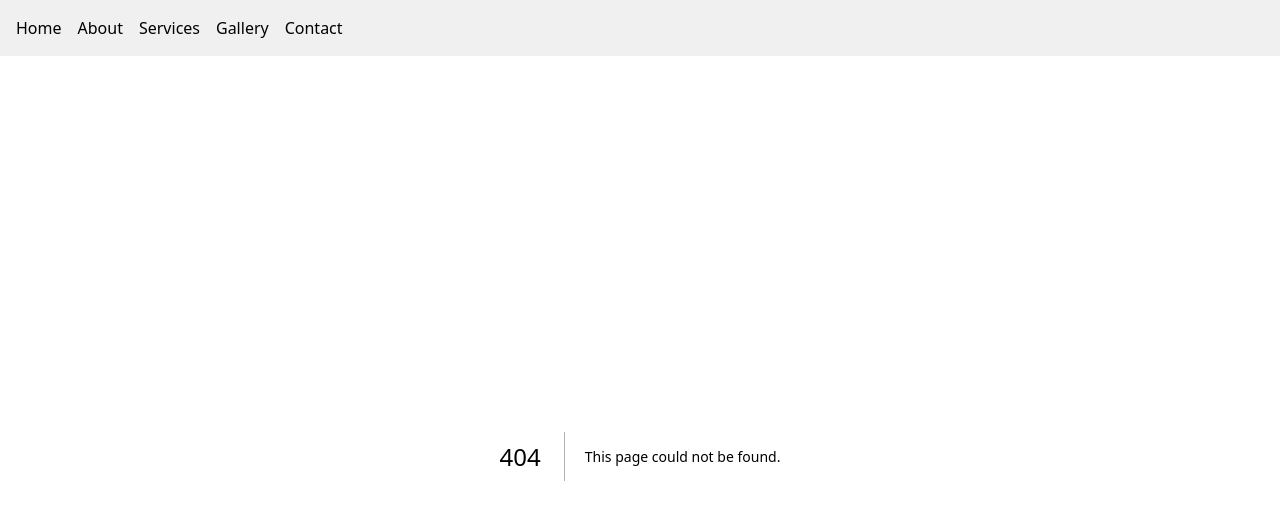
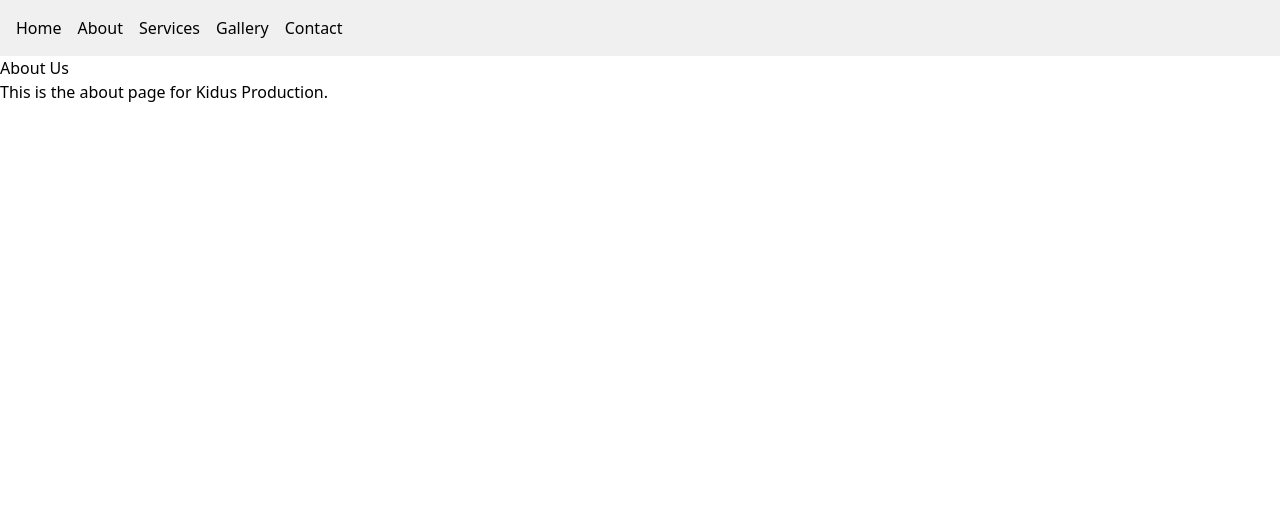
Before and after one commit to anon381/kidus-production, a Next.js app: page /about in a window 1280 px wide. Before the commit this address had no page. Shown: the top 520 px of the page. Built offline with nearby package versions, Linux system fonts and the light colour scheme.

Commit message:
Add About page

```diff
--- /dev/null
+++ b/src/app/about/page.tsx
@@ -0,0 +1,10 @@
+import React from "react";
+
+export default function About() {
+  return (
+    <main>
+      <h1>About Us</h1>
+      <p>This is the about page for Kidus Production.</p>
+    </main>
+  );
+}
```
